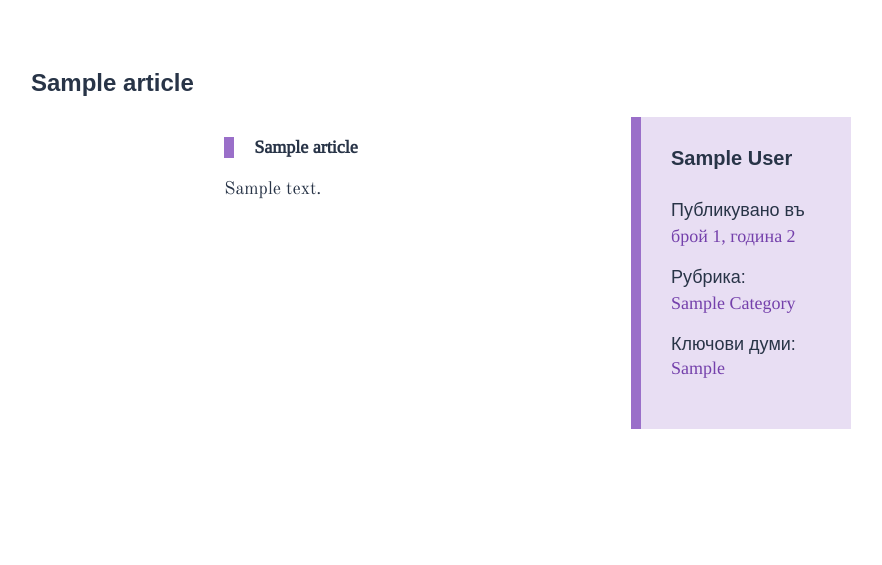
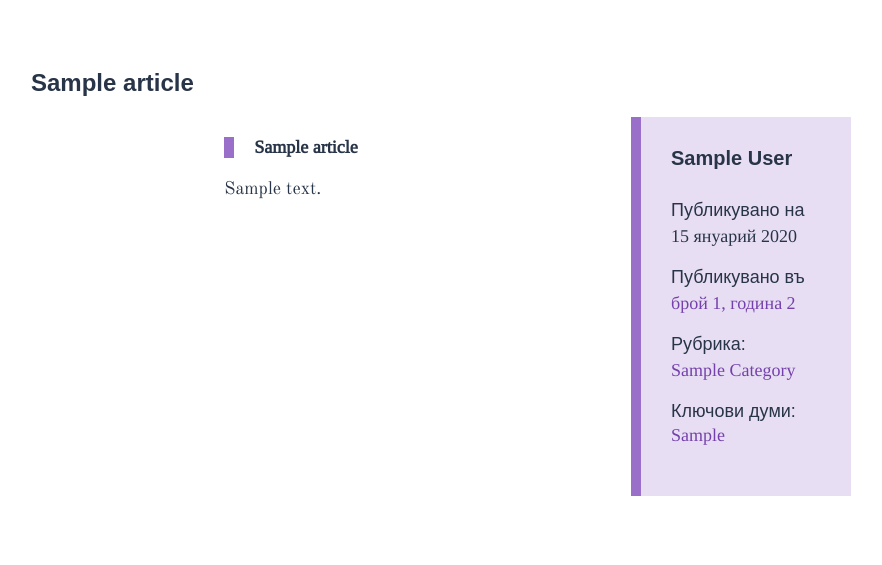
Before and after one commit to osvedomitel/website, a Django app: a page that uses templates/article.html in a window 1280 px wide. Shown: the part 176-741 px from the top of the page, without its empty margins (199-1081 px from the left). Run offline with Django 3.2, Linux system fonts and the light colour scheme; tables that the repository leaves empty hold one stand-in row (values such as "Sample post"); style sheets or scripts are compiled from the project's sources; some web fonts are replaced.

Commit message:
added date in article

```diff
--- a/static/src/less/article.less
+++ b/static/src/less/article.less
@@ -41,14 +41,20 @@
     .section__category {
         text-decoration: none;
 
-        a {
+        a, p {
             margin: 5px 0;
-            color: @dark-grey;
             font-family: Tinos, serif;
             text-decoration: none;
             text-transform: lowercase;
+            display: block;
+        }
+
+        p {
+            color: @dark-grey;
+        }
+
+        a {
             color: @purple;
-            display: block;
 
             &:hover {
                 font-weight: bold;
--- a/templates/article.html
+++ b/templates/article.html
@@ -26,6 +26,11 @@
 			{% endif %}
 
 			<section class="article__section section__issue">
+				Публикувано на <br />
+				<p class='date'>{{ article.issue.published | date_ivanchov }}</p>
+			</section>
+
+			<section class="article__section section__issue">
 				Публикувано въ <br />
 				<a href="{{ article.issue.get_absolute_url }}" title="{{ article.issue.name }}">{{ article.issue.name }}</a>
 			</section>
```
